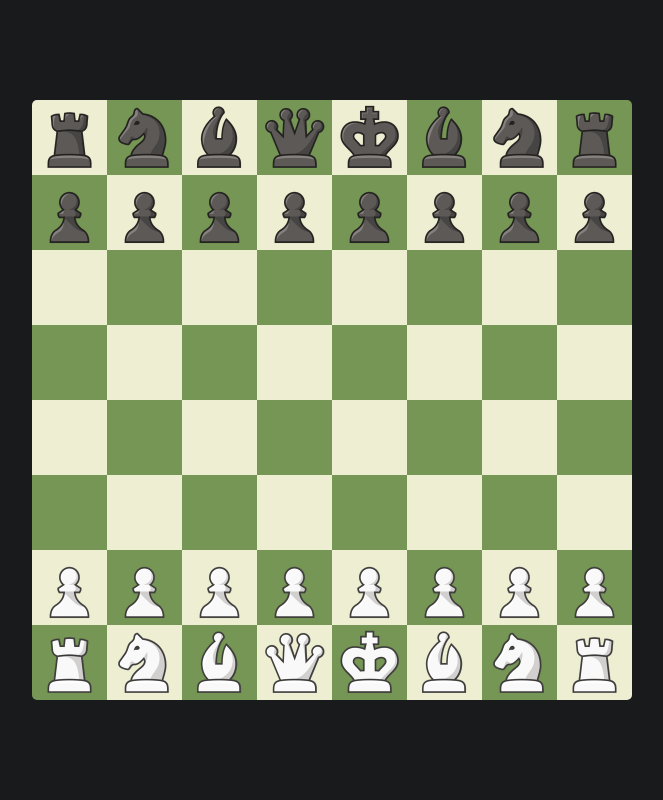
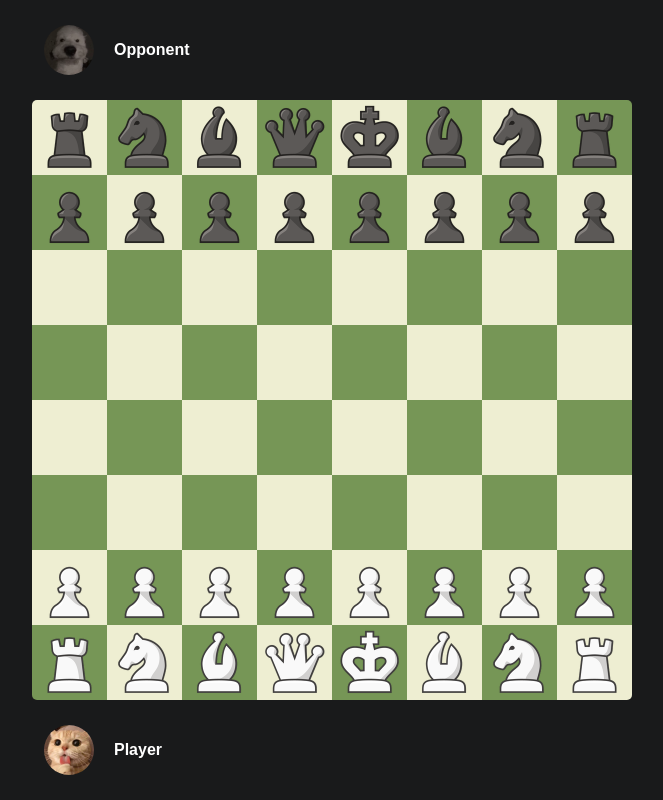
Before and after one commit to lusj3822/Chess, a React (Vite) app: page / in a window 1280 px wide. Shown: the whole page, without its empty margins (308-971 px from the left). Built offline with nearby package versions, Linux system fonts and the light colour scheme.

Commit message:
feat: player bar

```diff
--- a/src/App.tsx
+++ b/src/App.tsx
@@ -1,11 +1,16 @@
 import './App.css';
 
 import Chessboard from './components/Chessboard/Chessboard';
+import Playerbar from './components/Playerbar/Playerbar';
 
 function App() {
 
   return (
-    <Chessboard/>
+    <div>
+      <Playerbar className='opponent-player-bar' image='dog.png' userName='Opponent'/>
+      <Chessboard/>
+      <Playerbar className='player-bar' image='cat.jpg' userName='Player'/>
+    </div>
   )
 }
 
--- /dev/null
+++ b/src/components/Pieces/Pieces.ts
@@ -0,0 +1,163 @@
+import { ColorType, PieceType } from "../Chessboard/Chessboard";
+
+export abstract class Piece {
+    image: string;
+    x: number;
+    y: number;
+    type: PieceType;
+    color: ColorType;
+
+    constructor(image: string, x: number, y:number, type: PieceType, color: ColorType) {
+        this.image = image;
+        this.x = x;
+        this.y = y;
+        this.type = type;
+        this.color = color;
+    }
+
+    abstract isValidMove(prevX: number, prevY: number, currentX: number, currentY: number): boolean;
+
+    abstract toString(): string;
+
+}
+
+/*
+    isTileEmpty(x: number, y: number, boardState: Piece[]): boolean {
+        const piece = boardState.find((p) => p.x === x && p.y === y);
+        return piece === undefined;
+    }
+
+    tileHasEnemy(x: number, y: number, boardState: Piece[]) {
+        const piece = boardState.find((p) => p.x === x && p.y === y);
+        if ((piece != undefined) && piece.color === ColorType.BLACK) {
+            return true;
+        } else {
+            return false;
+        }
+    }
+*/
+
+export class Pawn extends Piece {
+
+    constructor(image: string, x: number, y:number, type: PieceType, color: ColorType) {
+        super(image, x, y, type, color);
+    }
+
+    //console.log("WHITE");
+    //return prevY === 6 ? (prevY - currentY) <= 2 : (prevY - currentY) === 1;
+    isValidMove(prevX: number, prevY: number, currentX: number, currentY: number): boolean {
+        if (this.color === ColorType.WHITE) {
+            if (prevY === 6) {
+                if (prevX === currentX && (prevY - currentY === 1 || prevY - currentY === 2)) {
+                    return true;
+                }
+            } else {
+                if (prevX === currentX && prevY - currentY === 1) {
+                    return true;
+                }
+            }
+        }
+
+        if (this.color === ColorType.BLACK) {
+            //console.log("BLACK");
+            return prevY === 1 ? (currentY - prevY) <= 2 : (currentY - prevY) === 1;
+        }
+        return false;
+    }
+
+    toString(): string {
+        return "Pawn";
+    }
+}
+
+/*
+    if (this.color === ColorType.WHITE) {
+        console.log("WHITE");
+        if (prevY === 6) {
+            return ((prevY - currentY) <= 2);
+        } else {
+            return ((prevY - currentY) === 1);
+        }
+    }
+    console.log("BLACK");
+    if (prevY === 1) {
+        return ((currentY - prevY) <= 2);
+    } else {
+        return ((currentY - prevY) === 1);
+    }
+*/
+
+export class Rook extends Piece {
+
+    constructor(image: string, x: number, y:number, type: PieceType, color: ColorType) {
+        super(image, x, y, type, color);
+    }
+
+    isValidMove(prevX: number, prevY: number, currentX: number, currentY: number): boolean {
+        return false;
+    }
+
+    toString(): string {
+        return "Rook";
+    }
+}
+
+export class Knight extends Piece {
+
+    constructor(image: string, x: number, y:number, type: PieceType, color: ColorType) {
+        super(image, x, y, type, color);
+    }
+
+    isValidMove(prevX: number, prevY: number, currentX: number, currentY: number): boolean {
+        return false;
+    }
+
+    toString(): string {
+        return "Knight";
+    }
+}
+
+export class Bishop extends Piece {
+
+    constructor(image: string, x: number, y:number, type: PieceType, color: ColorType) {
+        super(image, x, y, type, color);
+    }
+
+    isValidMove(prevX: number, prevY: number, currentX: number, currentY: number): boolean {
+        return false;
+    }
+
+    toString(): string {
+        return "Bishop";
+    }
+}
+
+export class Queen extends Piece {
+
+    constructor(image: string, x: number, y:number, type: PieceType, color: ColorType) {
+        super(image, x, y, type, color);
+    }
+
+    isValidMove(prevX: number, prevY: number, currentX: number, currentY: number): boolean {
+        return false;
+    }
+
+    toString(): string {
+        return "Queen";
+    }
+}
+
+export class King extends Piece {
+
+    constructor(image: string, x: number, y:number, type: PieceType, color: ColorType) {
+        super(image, x, y, type, color);
+    }
+
+    isValidMove(prevX: number, prevY: number, currentX: number, currentY: number): boolean {
+        return false;
+    }
+
+    toString(): string {
+        return "King";
+    }
+}
--- /dev/null
+++ b/src/components/Playerbar/Playerbar.tsx
@@ -0,0 +1,18 @@
+import './playerbar.css';
+
+interface Props {
+    className: string;
+    image: string;
+    userName: string;
+}
+
+export default function Playerbar({className, image, userName}: Props) {
+    return (
+        <div className={`${className}`}>
+            <div className='user-info'>
+                <img src={`${image}`}></img>
+                <h2>{`${userName}`}</h2>
+            </div>
+        </div>
+    )
+}
--- /dev/null
+++ b/src/components/Playerbar/playerbar.css
@@ -0,0 +1,45 @@
+.player-bar {
+    position: absolute;
+    height: 60px;
+    width: 600px;
+    margin-top: 20px;
+    display: flex;
+    align-content: center;
+    justify-content: space-between;
+    border-radius: 5px;
+}
+
+.opponent-player-bar {
+    position: absolute;
+    height: 60px;
+    width: 600px;
+    margin-top: -80px;
+    display: flex;
+    align-content: center;
+    justify-content: space-between;
+    border-radius: 5px;
+}
+
+.user-info {
+    display: flex;
+    align-items: center;
+    gap: 20px;
+    margin-left: 12px;
+}
+
+h2 {
+    font-size: medium;
+    font-family: Arial, Helvetica, sans-serif;
+    font-weight: 800;
+}
+
+img {
+    height: 50px;
+    width: 50px;
+    border-radius: 50%;
+    object-fit: cover;
+}
+
+.component-a .player-bar {
+    margin-top: -20px;
+}
--- a/src/components/Referee/Referee.ts
+++ /dev/null
@@ -1,33 +0,0 @@
-import { ColorType, PieceType, Piece } from "../Chessboard/Chessboard";
-export default class Referee {
-
-
-    isTileEmpty(x: number, y: number, boardState: Piece[]): boolean {
-        console.log(boardState);
-        const piece = boardState.find((p) => p.x === x && p.y === y);
-        return piece === undefined;
-    }
-
-
-    isValidMove(prevX: number, prevY: number, currentX: number, currentY: number, type: PieceType, color: ColorType, boardState: Piece[]) {
-
-        switch(type) {
-
-            case PieceType.PAWN:
-                if (prevY === 6) {
-                    return ((prevY - currentY) <= 2) && this.isTileEmpty(currentX, currentY, boardState);
-                } else {
-                    return ((prevY - currentY) === 1) && this.isTileEmpty(currentX, currentY, boardState);
-                }
-
-            case PieceType.ROOK:
-                if (((prevY - currentY) > 1)) {
-                    return ((prevX - currentX) === 0) && this.isTileEmpty(currentX, currentY, boardState);
-                } else {
-                    return ((prevY - currentY) === 0) && this.isTileEmpty(currentX, currentY, boardState);
-                }
-        }
-
-        return false;
-    }
-}
```
Also changed, not shown: src/components/Chessboard/Chessboard.tsx (+37 -41 lines), public/cat.jpg (added), public/dog.png (added).
